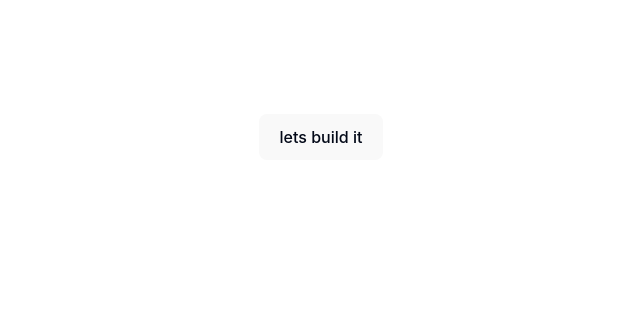
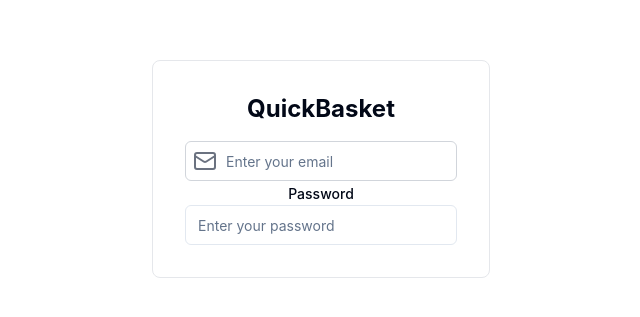
Before and after one commit to bhushan-apraj13/Quick-Basket, a React (Vite) app in the folder client/: page / in a window 1280 px wide. Shown: the part 263-580 px from the top of the page, without its empty margins (319-959 px from the left). Built offline with nearby package versions, Linux system fonts and the light colour scheme.

Commit message:
env setup done completely authentication started, working on login page -43:00

```diff
--- a/client/package.json
+++ b/client/package.json
@@ -10,6 +10,7 @@
     "preview": "vite preview"
   },
   "dependencies": {
+    "@radix-ui/react-label": "^2.1.2",
     "@radix-ui/react-slot": "^1.1.2",
     "class-variance-authority": "^0.7.1",
     "clsx": "^2.1.1",
--- a/client/src/App.tsx
+++ b/client/src/App.tsx
@@ -1,14 +1,11 @@
-import { useState } from 'react'
-import reactLogo from './assets/react.svg'
-import viteLogo from '/vite.svg'
 import './App.css'
+import Login from './auth/login'
 
 function App() {
-  const [count, setCount] = useState(0)
 
   return (
     <>
-      <button>lets build it</button>
+      <Login />
     </>
   )
 }
--- /dev/null
+++ b/client/src/auth/login.tsx
@@ -0,0 +1,33 @@
+import { Input } from "@/components/ui/input";
+import { Label } from "@/components/ui/label";
+import { Mail } from "lucide-react";
+
+const Login = () => {
+    return (
+
+        <div className="flex items-center justify-center min-h-screen">
+
+            <form className="md:p-8 w-full max-w-md  rounded-lg md:border border-gray-200 mx-4">
+                <div className="mb-4">
+                    <h1 className="font-bold text-2xl">QuickBasket</h1>
+                </div>
+                <div className="relative">
+                    <Input
+                        type="email"
+                        placeholder="Enter your email" className="pl-10 border border-gray-300 focus:border-gray-300 focus:ring-0 focus:ring-gray-300"
+                    />
+                    <Mail className="absolute inset-y-2 left-2 text-gray-500 pointer-events-none" />
+                </div>
+
+                <Label>Password</Label>
+                <Input
+                    type="password"
+                    placeholder="Enter your password"
+
+                />
+            </form>
+        </div>
+    );
+};
+
+export default Login;
--- /dev/null
+++ b/client/src/components/ui/input.tsx
@@ -0,0 +1,22 @@
+import * as React from "react"
+
+import { cn } from "@/lib/utils"
+
+const Input = React.forwardRef<HTMLInputElement, React.ComponentProps<"input">>(
+  ({ className, type, ...props }, ref) => {
+    return (
+      <input
+        type={type}
+        className={cn(
+          "flex h-10 w-full rounded-md border border-input bg-background px-3 py-2 text-base ring-offset-background file:border-0 file:bg-transparent file:text-sm file:font-medium file:text-foreground placeholder:text-muted-foreground focus-visible:outline-none focus-visible:ring-2 focus-visible:ring-ring focus-visible:ring-offset-2 disabled:cursor-not-allowed disabled:opacity-50 md:text-sm",
+          className
+        )}
+        ref={ref}
+        {...props}
+      />
+    )
+  }
+)
+Input.displayName = "Input"
+
+export { Input }
--- /dev/null
+++ b/client/src/components/ui/label.tsx
@@ -0,0 +1,24 @@
+import * as React from "react"
+import * as LabelPrimitive from "@radix-ui/react-label"
+import { cva, type VariantProps } from "class-variance-authority"
+
+import { cn } from "@/lib/utils"
+
+const labelVariants = cva(
+  "text-sm font-medium leading-none peer-disabled:cursor-not-allowed peer-disabled:opacity-70"
+)
+
+const Label = React.forwardRef<
+  React.ElementRef<typeof LabelPrimitive.Root>,
+  React.ComponentPropsWithoutRef<typeof LabelPrimitive.Root> &
+    VariantProps<typeof labelVariants>
+>(({ className, ...props }, ref) => (
+  <LabelPrimitive.Root
+    ref={ref}
+    className={cn(labelVariants(), className)}
+    {...props}
+  />
+))
+Label.displayName = LabelPrimitive.Root.displayName
+
+export { Label }
--- a/client/src/index.css
+++ b/client/src/index.css
@@ -100,6 +100,8 @@
     --chart-4: 43 74% 66%;
     --chart-5: 27 87% 67%;
     --radius: 0.5rem;
+    --button: #d19254;
+    --hoverButtonColor: #d18c47;
   }
   .dark {
     --background: 222.2 84% 4.9%;
--- a/client/tailwind.config.js
+++ b/client/tailwind.config.js
@@ -10,6 +10,8 @@
   			sm: 'calc(var(--radius) - 4px)'
   		},
   		colors: {
+			orange: "var(--button)",
+			hoverOrange: "var(--hoverButtonColor)",
   			background: 'hsl(var(--background))',
   			foreground: 'hsl(var(--foreground))',
   			card: {
```
Also changed, not shown: 1 other file (tests, documents, lock files or other folders).
